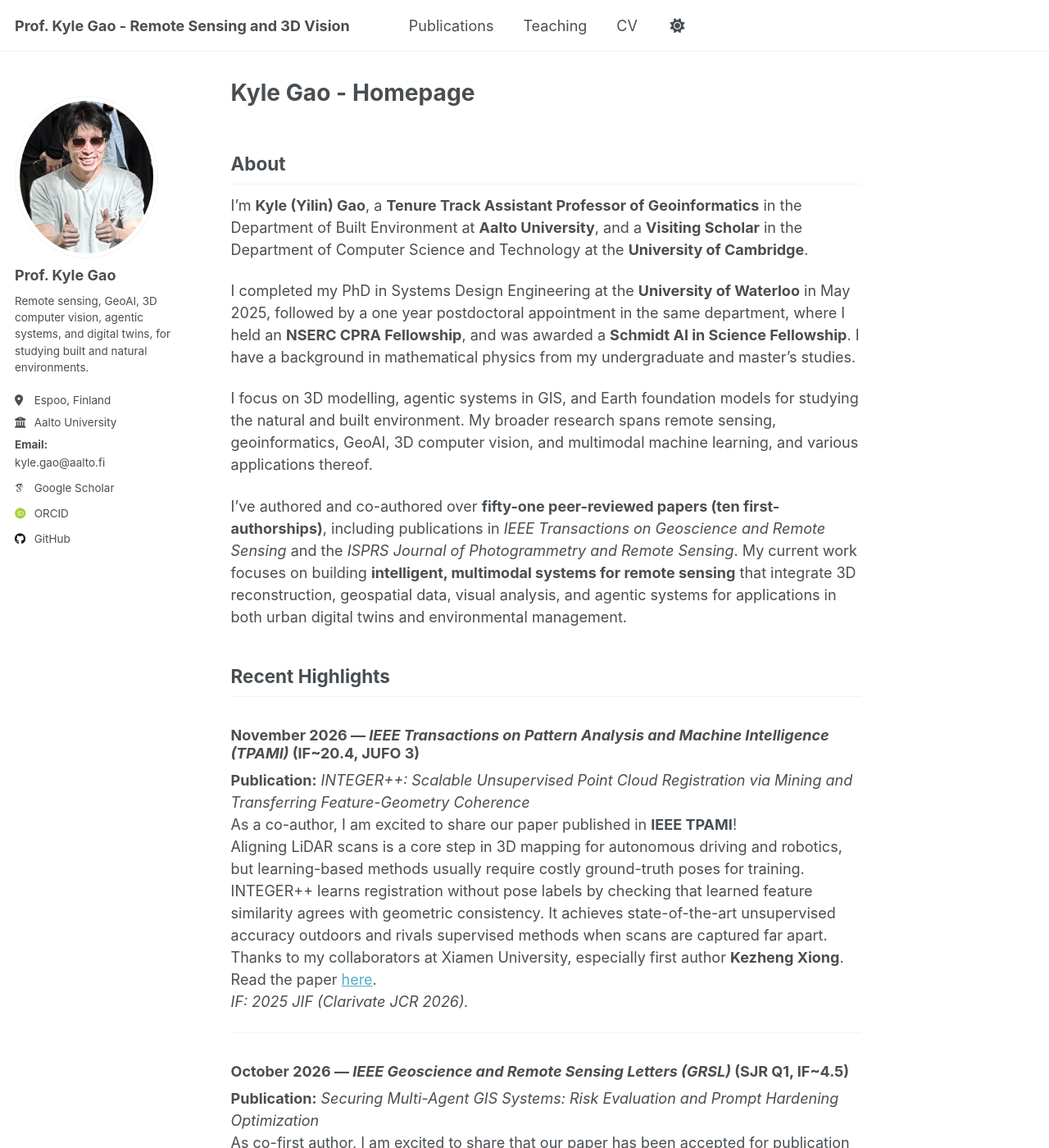
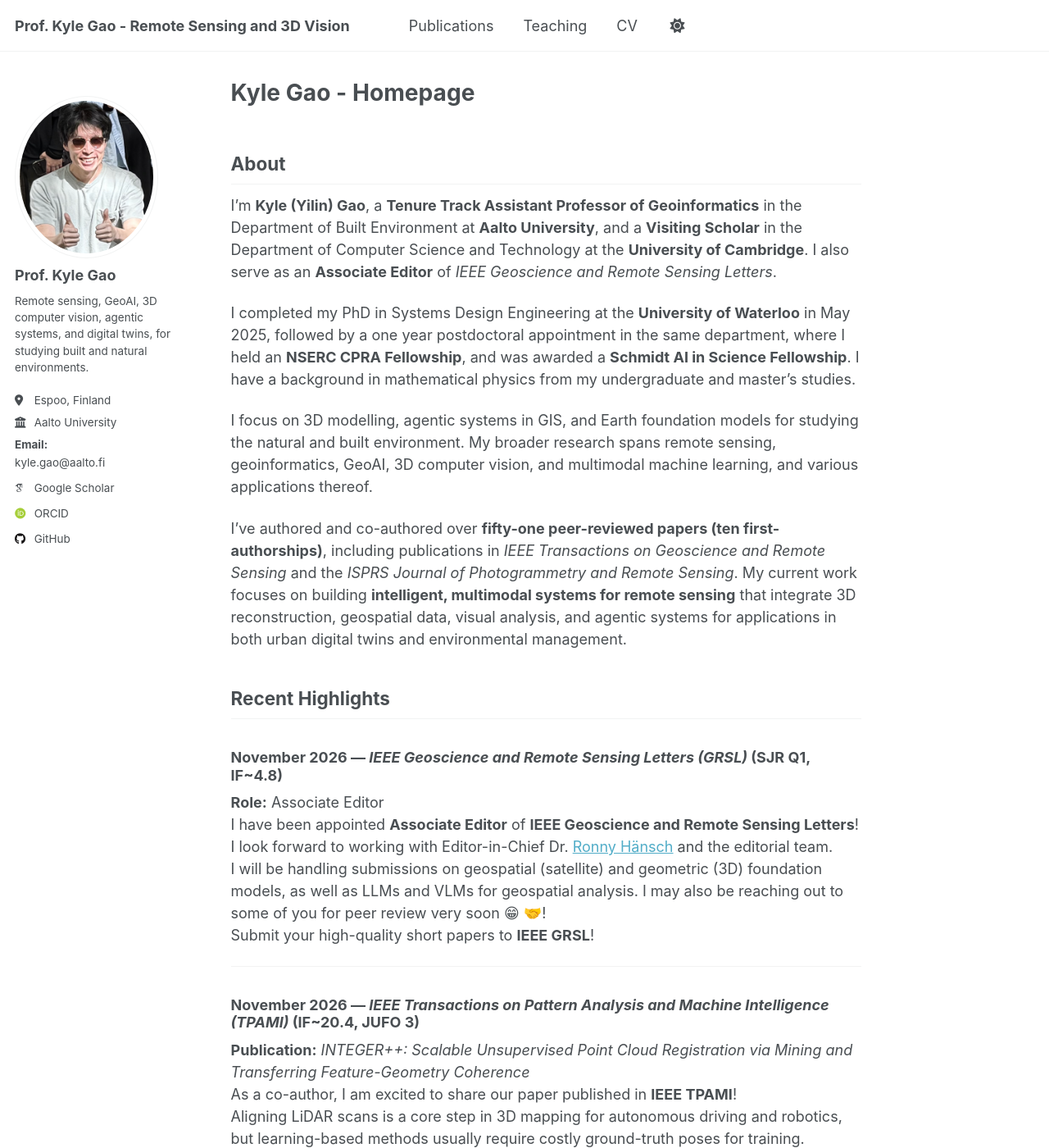
Before and after one commit to kyle-gao/kyle-gao.github.io, a Jekyll site: the page built from _pages/about.md, in a window 1280 px wide and 1400 px high. Shown: the whole window at 82% size. Built offline with Jekyll 4.4.1, drawn with Linux system fonts in a browser that asks for light colours; some web fonts are replaced; a script that is not in the unit is left out; some of the changed text lies outside the part shown.

Commit message:
Announce GRSL Associate Editor appointment; update bio and TGRS IF
- New November 2026 entry: Associate Editor, IEEE GRSL
- About: add Associate Editor role
- October roundup: TGRS IF 8.6 -> 9.4

Co-Authored-By: Claude Opus 5.5 <noreply@anthropic.com>
Claude-Session: https://claude.ai/code/session_01AQEMVuyzPe7wxwX9EmjsRw

```diff
--- a/_pages/about.md
+++ b/_pages/about.md
@@ -9,7 +9,7 @@ redirect_from:
 
 ## About
 
-I’m **Kyle (Yilin) Gao**, a **Tenure Track Assistant Professor of Geoinformatics** in the Department of Built Environment at **Aalto University**, and a **Visiting Scholar** in the Department of Computer Science and Technology at the **University of Cambridge**.
+I’m **Kyle (Yilin) Gao**, a **Tenure Track Assistant Professor of Geoinformatics** in the Department of Built Environment at **Aalto University**, and a **Visiting Scholar** in the Department of Computer Science and Technology at the **University of Cambridge**. I also serve as an **Associate Editor** of *IEEE Geoscience and Remote Sensing Letters*.
 
 I completed my PhD in Systems Design Engineering at the **University of Waterloo** in May 2025, followed by a one year postdoctoral appointment in the same department, where I held an **NSERC CPRA Fellowship**, and was awarded a **Schmidt AI in Science Fellowship**. I have a background in mathematical physics from my undergraduate and master's studies.
 
@@ -19,6 +19,15 @@ I’ve authored and co-authored over **fifty-one peer-reviewed papers (ten first
 My current work focuses on building **intelligent, multimodal systems for remote sensing** that integrate 3D reconstruction, geospatial data, visual analysis, and agentic systems for applications in both urban digital twins and environmental management.
 
 ## Recent Highlights
+### November 2026 — *IEEE Geoscience and Remote Sensing Letters (GRSL)* (SJR Q1, IF~4.8)
+**Role:** Associate Editor
+I have been appointed **Associate Editor** of **IEEE Geoscience and Remote Sensing Letters**!
+I look forward to working with Editor-in-Chief Dr. [Ronny Hänsch](https://www.linkedin.com/in/ronny-h%C3%A4nsch/) and the editorial team.
+I will be handling submissions on geospatial (satellite) and geometric (3D) foundation models, as well as LLMs and VLMs for geospatial analysis. I may also be reaching out to some of you for peer review very soon 😁 🤝!
+Submit your high-quality short papers to **IEEE GRSL**!
+
+---
+
 ### November 2026 — *IEEE Transactions on Pattern Analysis and Machine Intelligence (TPAMI)* (IF~20.4, JUFO 3)
 **Publication:** *INTEGER++: Scalable Unsupervised Point Cloud Registration via Mining and Transferring Feature-Geometry Coherence*
 As a co-author, I am excited to share our paper published in **IEEE TPAMI**!
@@ -48,7 +57,7 @@ See you in Paris!
 I am happy to share several recent co-authored papers. Thank you to all first authors and collaborators for their excellent work!
 
 **Journal Papers**
-- *Coupled Registration and Change Detection for Remote Sensing Images: A Joint Optimization Framework*, **IEEE Transactions on Geoscience and Remote Sensing** (SJR Q1, IF~8.6), Early Access
+- *Coupled Registration and Change Detection for Remote Sensing Images: A Joint Optimization Framework*, **IEEE Transactions on Geoscience and Remote Sensing** (SJR Q1, IF~9.4), Early Access
 - *Oversegmentation-Based Efficient Semantic Annotation for Large-Scale LiDAR Point Clouds*, **Expert Systems with Applications** (SJR Q1, IF~9.4)
 - *NU-TSC: Weakly Supervised Forest/Non-Forest Mapping Using Public Land Cover Products*, **IEEE Journal of Selected Topics in Applied Earth Observations and Remote Sensing** (SJR Q1, IF~6.3)
 - *SGRA: A Spectro-Geometric Rectification Dual-Attention Transformer for Cross-Domain Building Change Detection*, **IEEE Journal of Selected Topics in Applied Earth Observations and Remote Sensing** (SJR Q1, IF~6.3)
```
